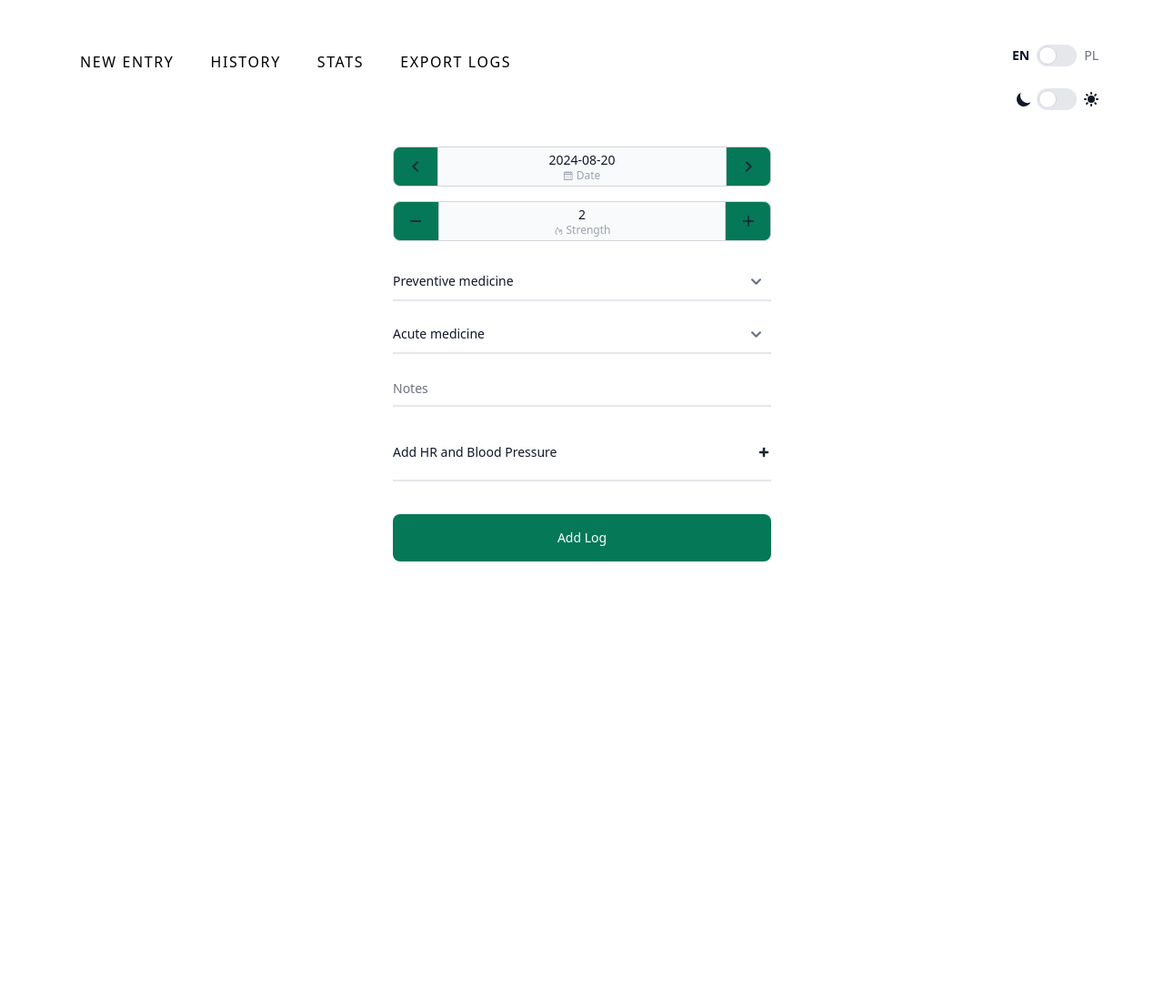
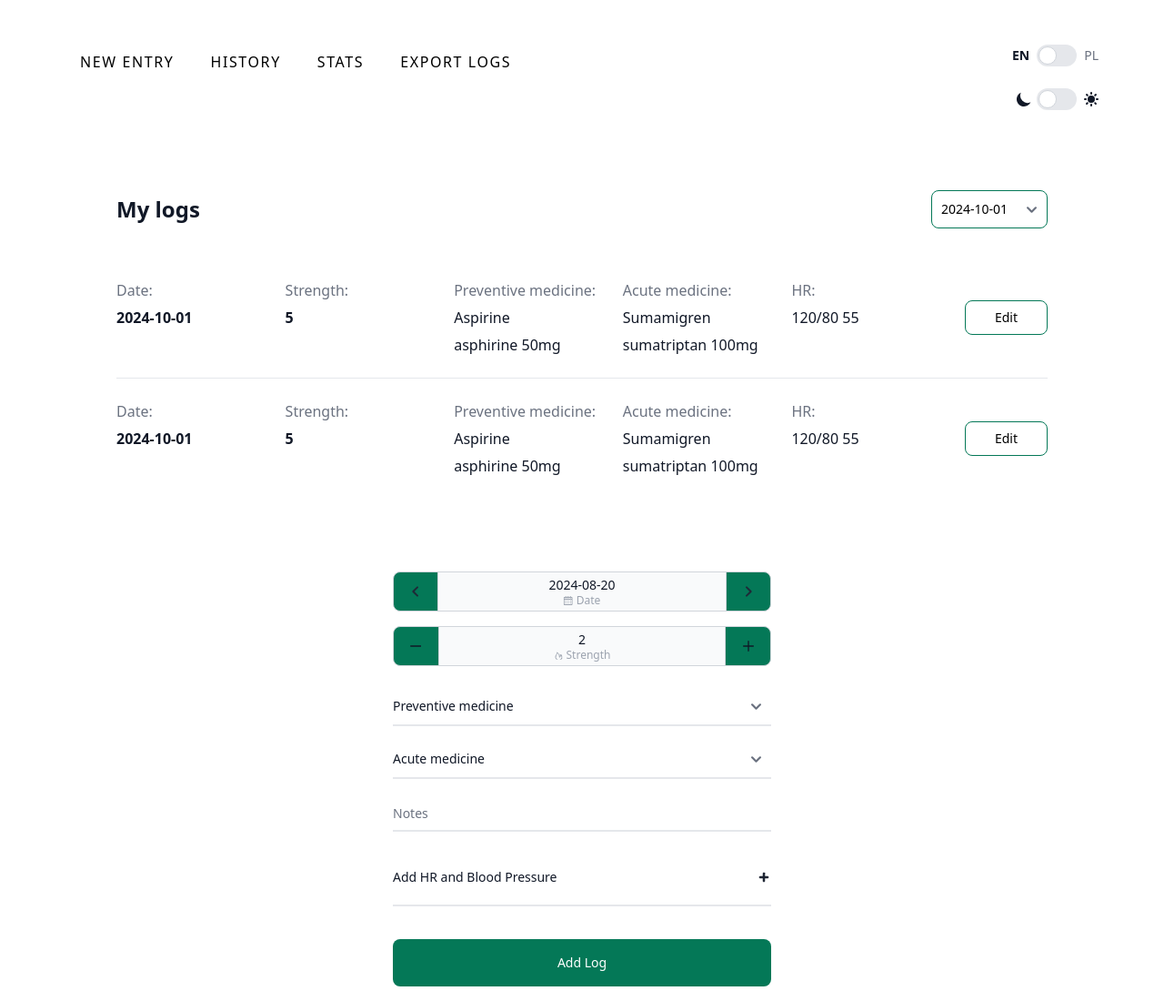
Before and after one commit to stanislawK/MedLog, a Django app: page /dashboard/ in a window 1280 px wide. Shown: the whole page at 91% size. Run offline with Django 5.2, Linux system fonts and the light colour scheme; the visitor is signed in with stand-in values (Sample User, id 1); some libraries are stand-ins or nearby versions.

Commit message:
12 - login table

```diff
--- /dev/null
+++ b/medlog/core/templates/dashboard/components/logList.html
@@ -0,0 +1,217 @@
+{% load i18n %}
+<section class="bg-white py-8 antialiased dark:bg-custom-gray-300 md:py-16">
+  <div class="mx-auto max-w-screen-xl px-4 2xl:px-0">
+    <div class="mx-auto max-w-5xl">
+      <div class="gap-4 sm:flex sm:items-center sm:justify-between">
+        <h2
+          class="text-xl font-semibold text-gray-900 dark:text-white sm:text-2xl"
+        >
+          {% translate "My logs" %}
+        </h2>
+
+        <div
+          class="mt-6 gap-4 space-y-4 sm:mt-0 sm:flex sm:items-end sm:justify-end sm:space-y-0"
+        >
+          <div>
+            <label
+              for="order-type"
+              class="sr-only mb-2 block text-sm font-medium text-gray-900 dark:text-white"
+              >{% translate "Select start date" %}</label
+            >
+            <select
+              id="order-type"
+              class="block w-full min-w-[8rem] rounded-lg border border-primary-700 text-black hover:bg-primary-700 p-2.5 text-sm focus:border-primary-500 focus:ring-primary-500 dark:border-custom-gray-100 dark:bg-transparent dark:text-white dark:placeholder:text-gray-400 dark:focus:border-white dark:focus:ring-custom-gray-400"
+            >
+              <option selected>2024-10-01</option>
+              <option value="pre-order">2024-10-01</option>
+              <option value="transit">2024-10-01</option>
+              <option value="confirmed">2024-10-01</option>
+              <option value="cancelled">2024-10-01</option>
+            </select>
+          </div>
+        </div>
+      </div>
+
+      <div class="mt-6 flow-root sm:mt-8">
+        <div class="divide-y divide-gray-200 dark:divide-gray-400">
+          <div class="flex flex-wrap items-center gap-y-4 py-6">
+            <dl class="w-1/2 sm:w-1/4 lg:w-auto lg:flex-1 self-start">
+              <dt
+                class="text-base font-medium text-gray-500 dark:text-gray-400"
+              >
+                {% translate "Date:" %}
+              </dt>
+              <dd
+                class="mt-1.5 text-base font-semibold text-gray-900 dark:text-white"
+              >
+                <a href="#" class="hover:underline">2024-10-01</a>
+              </dd>
+            </dl>
+
+            <dl class="w-1/2 sm:w-1/4 lg:w-auto lg:flex-1 self-start">
+              <dt
+                class="text-base font-medium text-gray-500 dark:text-gray-400"
+              >
+                {% translate "Strength:" %}
+              </dt>
+              <dd
+                class="mt-1.5 text-base font-semibold text-gray-900 dark:text-white"
+              >
+                5
+              </dd>
+            </dl>
+
+            <dl class="w-1/2 sm:w-1/4 lg:w-auto lg:flex-1">
+              <dt
+                class="text-base font-medium text-gray-500 dark:text-gray-400"
+              >
+                {% translate "Preventive medicine:" %}
+              </dt>
+              <dd
+                class="mt-1.5 text-base font-light text-gray-900 dark:text-white"
+              >
+                Aspirine
+              </dd>
+              <dd
+                class="mt-1.5 text-base font-extralight text-gray-900 dark:text-white"
+              >
+                asphirine 50mg
+              </dd>
+            </dl>
+
+            <dl class="w-1/2 sm:w-1/4 lg:w-auto lg:flex-1">
+              <dt
+                class="text-base font-medium text-gray-500 dark:text-gray-400"
+              >
+                {% translate "Acute medicine:" %}
+              </dt>
+              <dd
+                class="mt-1.5 text-base font-light text-gray-900 dark:text-white"
+              >
+                Sumamigren
+              </dd>
+              <dd
+                class="mt-1.5 text-base font-extralight text-gray-900 dark:text-white"
+              >
+                sumatriptan 100mg
+              </dd>
+            </dl>
+
+            <dl class="w-1/2 sm:w-1/4 lg:w-auto lg:flex-1 self-start">
+              <dt
+                class="text-base font-medium text-gray-500 dark:text-gray-400"
+              >
+                {% translate "HR:" %}
+              </dt>
+              <dd
+                class="mt-1.5 text-base font-light text-gray-900 dark:text-white"
+              >
+                120/80 55
+              </dd>
+            </dl>
+
+            <div
+              class="w-full grid sm:grid-cols-2 lg:flex lg:w-24 lg:items-center lg:justify-end gap-4"
+            >
+              <button
+                type="button"
+                class="w-full rounded-lg border border-primary-700 px-8 py-2 text-center text-sm font-medium text-black hover:bg-primary-700 hover:text-white focus:outline-none focus:ring-4 focus:ring-red-300 dark:border-custom-gray-100 dark:text-white dark:hover:bg-custom-gray-100 dark:hover:text-white dark:focus:ring-custom-gray-400 lg:w-auto"
+              >
+                Edit
+              </button>
+            </div>
+          </div>
+
+          <div class="flex flex-wrap items-center gap-y-4 py-6">
+            <dl class="w-1/2 sm:w-1/4 lg:w-auto lg:flex-1 self-start">
+              <dt
+                class="text-base font-medium text-gray-500 dark:text-gray-400"
+              >
+                {% translate "Date:" %}
+              </dt>
+              <dd
+                class="mt-1.5 text-base font-semibold text-gray-900 dark:text-white"
+              >
+                <a href="#" class="hover:underline">2024-10-01</a>
+              </dd>
+            </dl>
+
+            <dl class="w-1/2 sm:w-1/4 lg:w-auto lg:flex-1 self-start">
+              <dt
+                class="text-base font-medium text-gray-500 dark:text-gray-400"
+              >
+                {% translate "Strength:" %}
+              </dt>
+              <dd
+                class="mt-1.5 text-base font-semibold text-gray-900 dark:text-white"
+              >
+                5
+              </dd>
+            </dl>
+
+            <dl class="w-1/2 sm:w-1/4 lg:w-auto lg:flex-1">
+              <dt
+                class="text-base font-medium text-gray-500 dark:text-gray-400"
+              >
+                {% translate "Preventive medicine:" %}
+              </dt>
+              <dd
+                class="mt-1.5 text-base font-light text-gray-900 dark:text-white"
+              >
+                Aspirine
+              </dd>
+              <dd
+                class="mt-1.5 text-base font-extralight text-gray-900 dark:text-white"
+              >
+                asphirine 50mg
+              </dd>
+            </dl>
+
+            <dl class="w-1/2 sm:w-1/4 lg:w-auto lg:flex-1">
+              <dt
+                class="text-base font-medium text-gray-500 dark:text-gray-400"
+              >
+                {% translate "Acute medicine:" %}
+              </dt>
+              <dd
+                class="mt-1.5 text-base font-light text-gray-900 dark:text-white"
+              >
+                Sumamigren
+              </dd>
+              <dd
+                class="mt-1.5 text-base font-extralight text-gray-900 dark:text-white"
+              >
+                sumatriptan 100mg
+              </dd>
+            </dl>
+
+            <dl class="w-1/2 sm:w-1/4 lg:w-auto lg:flex-1 self-start">
+              <dt
+                class="text-base font-medium text-gray-500 dark:text-gray-400"
+              >
+                {% translate "HR:" %}
+              </dt>
+              <dd
+                class="mt-1.5 text-base font-light text-gray-900 dark:text-white"
+              >
+                120/80 55
+              </dd>
+            </dl>
+
+            <div
+              class="w-full grid sm:grid-cols-2 lg:flex lg:w-24 lg:items-center lg:justify-end gap-4"
+            >
+              <button
+                type="button"
+                class="w-full rounded-lg border border-primary-700 px-8 py-2 text-center text-sm font-medium text-black hover:bg-primary-700 hover:text-white focus:outline-none focus:ring-4 focus:ring-red-300 dark:border-custom-gray-100 dark:text-white dark:hover:bg-custom-gray-100 dark:hover:text-white dark:focus:ring-custom-gray-400 lg:w-auto"
+              >
+                Edit
+              </button>
+            </div>
+          </div>
+        </div>
+      </div>
+    </div>
+  </div>
+</section>
+<script></script>
--- a/medlog/core/templates/dashboard/main.html
+++ b/medlog/core/templates/dashboard/main.html
@@ -4,6 +4,7 @@
 {% load static %}
 <section id="mainDashboardSection" class="bg-white dark:bg-custom-gray-400 overflow-x-hidden h-screen">
     {% include "dashboard/components/navbar.html" %}
+    {% include "dashboard/components/logList.html" %}
     {% include "dashboard/components/addLogForm.html" %}
 </section>
 {% endblock %}
--- a/medlog/static/src/output.css
+++ b/medlog/static/src/output.css
@@ -1241,10 +1245,22 @@ input:checked + .toggle-bg {
   margin-right: auto;
 }
 
+.ms-0 {
+  margin-inline-start: 0px;
+}
+
 .ms-auto {
   margin-inline-start: auto;
 }
 
+.mt-1 {
+  margin-top: 0.25rem;
+}
+
+.mt-1\.5 {
+  margin-top: 0.375rem;
+}
+
 .mt-2 {
   margin-top: 0.5rem;
 }
@@ -1281,6 +1293,10 @@ input:checked + .toggle-bg {
   display: table;
 }
 
+.flow-root {
+  display: flow-root;
+}
+
 .grid {
   display: grid;
 }
@@ -1389,14 +1405,18 @@ input:checked + .toggle-bg {
   width: 100%;
 }
 
-.w-6 {
-  width: 1.5rem;
+.min-w-\[8rem\] {
+  min-width: 8rem;
 }
 
 .max-w-2xl {
   max-width: 42rem;
 }
 
+.max-w-5xl {
+  max-width: 64rem;
+}
+
 .max-w-md {
   max-width: 28rem;
 }
@@ -1522,6 +1534,10 @@ input:checked + .toggle-bg {
   flex-direction: column;
 }
 
+.flex-wrap {
+  flex-wrap: wrap;
+}
+
 .items-start {
   align-items: flex-start;
 }
@@ -1554,8 +1570,22 @@ input:checked + .toggle-bg {
   justify-content: space-between;
 }
 
-.gap-3 {
-  gap: 0.75rem;
+.gap-4 {
+  gap: 1rem;
+}
+
+.gap-8 {
+  gap: 2rem;
+}
+
+.gap-y-4 {
+  row-gap: 1rem;
+}
+
+.-space-x-px > :not([hidden]) ~ :not([hidden]) {
+  --tw-space-x-reverse: 0;
+  margin-right: calc(-1px * var(--tw-space-x-reverse));
+  margin-left: calc(-1px * calc(1 - var(--tw-space-x-reverse)));
 }
 
 .space-x-1 > :not([hidden]) ~ :not([hidden]) {
@@ -1576,12 +1606,29 @@ input:checked + .toggle-bg {
   margin-left: calc(0.5rem * calc(1 - var(--tw-space-x-reverse)));
 }
 
+.space-y-4 > :not([hidden]) ~ :not([hidden]) {
+  --tw-space-y-reverse: 0;
+  margin-top: calc(1rem * calc(1 - var(--tw-space-y-reverse)));
+  margin-bottom: calc(1rem * var(--tw-space-y-reverse));
+}
+
+.space-y-8 > :not([hidden]) ~ :not([hidden]) {
+  --tw-space-y-reverse: 0;
+  margin-top: calc(2rem * calc(1 - var(--tw-space-y-reverse)));
+  margin-bottom: calc(2rem * var(--tw-space-y-reverse));
+}
+
 .divide-y > :not([hidden]) ~ :not([hidden]) {
   --tw-divide-y-reverse: 0;
   border-top-width: calc(1px * calc(1 - var(--tw-divide-y-reverse)));
   border-bottom-width: calc(1px * var(--tw-divide-y-reverse));
 }
 
+.divide-gray-200 > :not([hidden]) ~ :not([hidden]) {
+  --tw-divide-opacity: 1;
+  border-color: rgb(229 231 235 / var(--tw-divide-opacity));
+}
+
 .divide-gray-500 > :not([hidden]) ~ :not([hidden]) {
   --tw-divide-opacity: 1;
   border-color: rgb(107 114 128 / var(--tw-divide-opacity));
@@ -1591,6 +1638,10 @@ input:checked + .toggle-bg {
   place-self: center;
 }
 
+.self-start {
+  align-self: flex-start;
+}
+
 .self-end {
   align-self: flex-end;
 }
@@ -1709,9 +1751,19 @@ input:checked + .toggle-bg {
   border-color: rgb(209 213 219 / var(--tw-border-opacity));
 }
 
-.border-slate-200 {
+.border-primary-300 {
   --tw-border-opacity: 1;
-  border-color: rgb(226 232 240 / var(--tw-border-opacity));
+  border-color: rgb(110 231 183 / var(--tw-border-opacity));
+}
+
+.border-red-700 {
+  --tw-border-opacity: 1;
+  border-color: rgb(200 30 30 / var(--tw-border-opacity));
+}
+
+.border-primary-700 {
+  --tw-border-opacity: 1;
+  border-color: rgb(4 120 87 / var(--tw-border-opacity));
 }
 
 .\!bg-primary-600 {
@@ -1825,6 +1883,11 @@ input:checked + .toggle-bg {
   padding-right: 1.5rem;
 }
 
+.px-8 {
+  padding-left: 2rem;
+  padding-right: 2rem;
+}
+
 .px-\[1\.15rem\] {
   padding-left: 1.15rem;
   padding-right: 1.15rem;
@@ -1936,6 +1996,10 @@ input:checked + .toggle-bg {
   font-weight: 800;
 }
 
+.font-extralight {
+  font-weight: 200;
+}
+
 .font-light {
   font-weight: 300;
 }
@@ -1997,28 +2065,43 @@ input:checked + .toggle-bg {
   color: rgb(17 24 39 / var(--tw-text-opacity));
 }
 
+.text-primary-600 {
+  --tw-text-opacity: 1;
+  color: rgb(5 150 105 / var(--tw-text-opacity));
+}
+
 .text-red-600 {
   --tw-text-opacity: 1;
   color: rgb(224 36 36 / var(--tw-text-opacity));
 }
 
+.text-red-700 {
+  --tw-text-opacity: 1;
+  color: rgb(200 30 30 / var(--tw-text-opacity));
+}
+
+.text-slate-800 {
+  --tw-text-opacity: 1;
+  color: rgb(30 41 59 / var(--tw-text-opacity));
+}
+
 .text-white {
   --tw-text-opacity: 1;
   color: rgb(255 255 255 / var(--tw-text-opacity));
 }
 
-.text-slate-500 {
+.text-black {
   --tw-text-opacity: 1;
-  color: rgb(100 116 139 / var(--tw-text-opacity));
-}
-
-.text-slate-800 {
-  --tw-text-opacity: 1;
-  color: rgb(30 41 59 / var(--tw-text-opacity));
+  color: rgb(0 0 0 / var(--tw-text-opacity));
 }
 
 .underline {
   text-decoration-line: underline;
+}
+
+.antialiased {
+  -webkit-font-smoothing: antialiased;
+  -moz-osx-font-smoothing: grayscale;
 }
 
 .opacity-0 {
@@ -2566,6 +2723,16 @@ input:checked + .toggle-bg {
   color: rgb(156 163 175 / var(--tw-placeholder-opacity));
 }
 
+.dark\:placeholder\:text-gray-400:is(.dark *)::-moz-placeholder {
+  --tw-text-opacity: 1;
+  color: rgb(156 163 175 / var(--tw-text-opacity));
+}
+
+.dark\:placeholder\:text-gray-400:is(.dark *)::placeholder {
+  --tw-text-opacity: 1;
+  color: rgb(156 163 175 / var(--tw-text-opacity));
+}
+
 .dark\:hover\:\!bg-primary-700:hover:is(.dark *) {
   --tw-bg-opacity: 1 !important;
   background-color: rgb(4 120 87 / var(--tw-bg-opacity)) !important;
@@ -2616,32 +2798,99 @@ input:checked + .toggle-bg {
   border-color: rgb(68 67 67 / var(--tw-border-opacity));
 }
 
+.dark\:focus\:border-primary-500:focus:is(.dark *) {
+  --tw-border-opacity: 1;
+  border-color: rgb(16 185 129 / var(--tw-border-opacity));
+}
+
+.dark\:focus\:border-white:focus:is(.dark *) {
+  --tw-border-opacity: 1;
+  border-color: rgb(255 255 255 / var(--tw-border-opacity));
+}
+
+.dark\:focus\:ring-custom-gray-400:focus:is(.dark *) {
+  --tw-ring-opacity: 1;
+  --tw-ring-color: rgb(47 51 51 / var(--tw-ring-opacity));
+}
+
+.dark\:focus\:ring-primary-500:focus:is(.dark *) {
+  --tw-ring-opacity: 1;
+  --tw-ring-color: rgb(16 185 129 / var(--tw-ring-opacity));
+}
+
+.dark\:focus\:ring-red-900:focus:is(.dark *) {
+  --tw-ring-opacity: 1;
+  --tw-ring-color: rgb(119 29 29 / var(--tw-ring-opacity));
+}
+
 .dark\:focus\:ring-white:focus:is(.dark *) {
   --tw-ring-opacity: 1;
   --tw-ring-color: rgb(255 255 255 / var(--tw-ring-opacity));
 }
 
-.dark\:focus\:ring-gray-800:focus:is(.dark *) {
-  --tw-ring-opacity: 1;
-  --tw-ring-color: rgb(31 41 55 / var(--tw-ring-opacity));
-}
-
 .peer:focus ~ .peer-focus\:dark\:text-white:is(.dark *) {
   --tw-text-opacity: 1;
   color: rgb(255 255 255 / var(--tw-text-opacity));
 }
 
 @media (min-width: 640px) {
+  .sm\:mt-0 {
+    margin-top: 0px;
+  }
+
+  .sm\:mt-8 {
+    margin-top: 2rem;
+  }
+
   .sm\:inline-block {
     display: inline-block;
   }
 
+  .sm\:flex {
+    display: flex;
+  }
+
   .sm\:h-screen {
     height: 100vh;
   }
 
+  .sm\:w-1\/4 {
+    width: 25%;
+  }
+
+  .sm\:grid-cols-2 {
+    grid-template-columns: repeat(2, minmax(0, 1fr));
+  }
+
+  .sm\:items-end {
+    align-items: flex-end;
+  }
+
+  .sm\:items-center {
+    align-items: center;
+  }
+
+  .sm\:justify-end {
+    justify-content: flex-end;
+  }
+
+  .sm\:justify-between {
+    justify-content: space-between;
+  }
+
+  .sm\:space-y-0 > :not([hidden]) ~ :not([hidden]) {
+    --tw-space-y-reverse: 0;
+    margin-top: calc(0px * calc(1 - var(--tw-space-y-reverse)));
+    margin-bottom: calc(0px * var(--tw-space-y-reverse));
+  }
+
   .sm\:align-middle {
     vertical-align: middle;
+  }
+
+  .sm\:text-2xl {
+    font-size: 1.5rem;
+    line-height: 2rem;
   }
 }
 
@@ -2676,6 +2921,11 @@ input:checked + .toggle-bg {
 
   .md\:p-5 {
     padding: 1.25rem;
+  }
+
+  .md\:py-16 {
+    padding-top: 4rem;
+    padding-bottom: 4rem;
   }
 
   .md\:text-5xl {
@@ -2710,8 +2960,28 @@ input:checked + .toggle-bg {
     display: flex;
   }
 
+  .lg\:w-24 {
+    width: 6rem;
+  }
+
+  .lg\:w-auto {
+    width: auto;
+  }
+
+  .lg\:flex-1 {
+    flex: 1 1 0%;
+  }
+
   .lg\:grid-cols-12 {
     grid-template-columns: repeat(12, minmax(0, 1fr));
+  }
+
+  .lg\:items-center {
+    align-items: center;
+  }
+
+  .lg\:justify-end {
+    justify-content: flex-end;
   }
 
   .lg\:gap-8 {
```
Also changed, not shown: other parts of medlog/static/src/output.css (+138 -62 lines).
